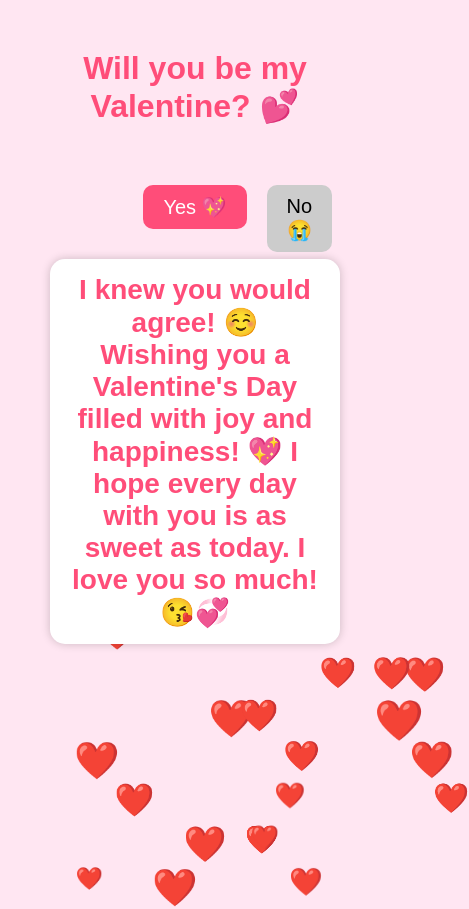
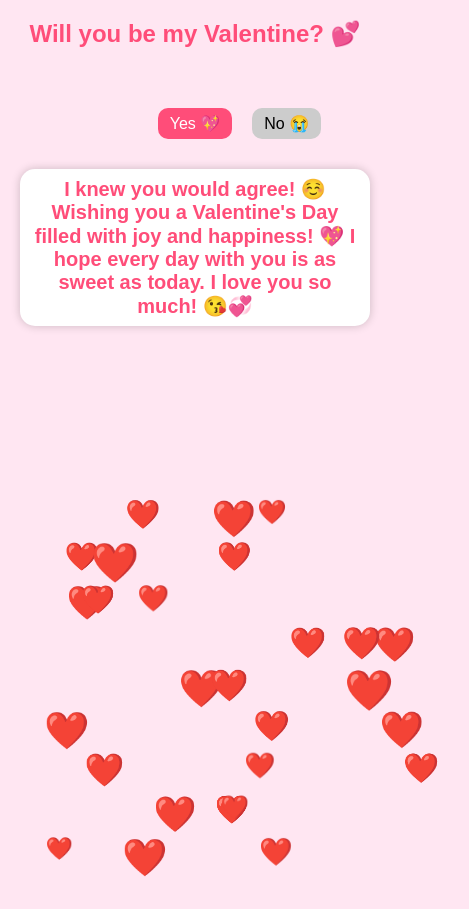
Before and after one commit to katoridao/Valentine, a plain HTML site: page index.html in a window 390 px wide. Both pictures are taken after a click on the button "Yes 💖". Shown: the whole page, 469 px wide, since content can reach past the window. After the commit the page ends 879 px from the top, so only its background shows below. Drawn offline with Linux system fonts and the light colour scheme.

Commit message:
2 commit

```diff
--- a/index.html
+++ b/index.html
@@ -59,11 +59,45 @@
             color: red;
             font-size: 24px;
             animation: floatUp 6s linear infinite;
+            z-index: 20;
+            pointer-events: none;
         }
         @keyframes floatUp {
             0% { transform: translateY(0); opacity: 1; }
             100% { transform: translateY(-100vh); opacity: 1; }
         }
+
+        /* Responsive */
+        @media (max-width: 768px) {
+            body {
+                margin: 20px;
+            }
+            h1 {
+                font-size: 1.8em;
+            }
+            .btn {
+                font-size: 18px;
+                padding: 8px 16px;
+            }
+            .hidden-message {
+                font-size: 24px;
+                padding: 10px;
+            }
+        }
+        @media (max-width: 480px) {
+            h1 {
+                font-size: 1.5em;
+            }
+            .btn {
+                font-size: 16px;
+                padding: 6px 12px;
+            }
+            .hidden-message {
+                font-size: 20px;
+                padding: 8px;
+            }
+        }
+
     </style>
 </head>
 <body>
```
